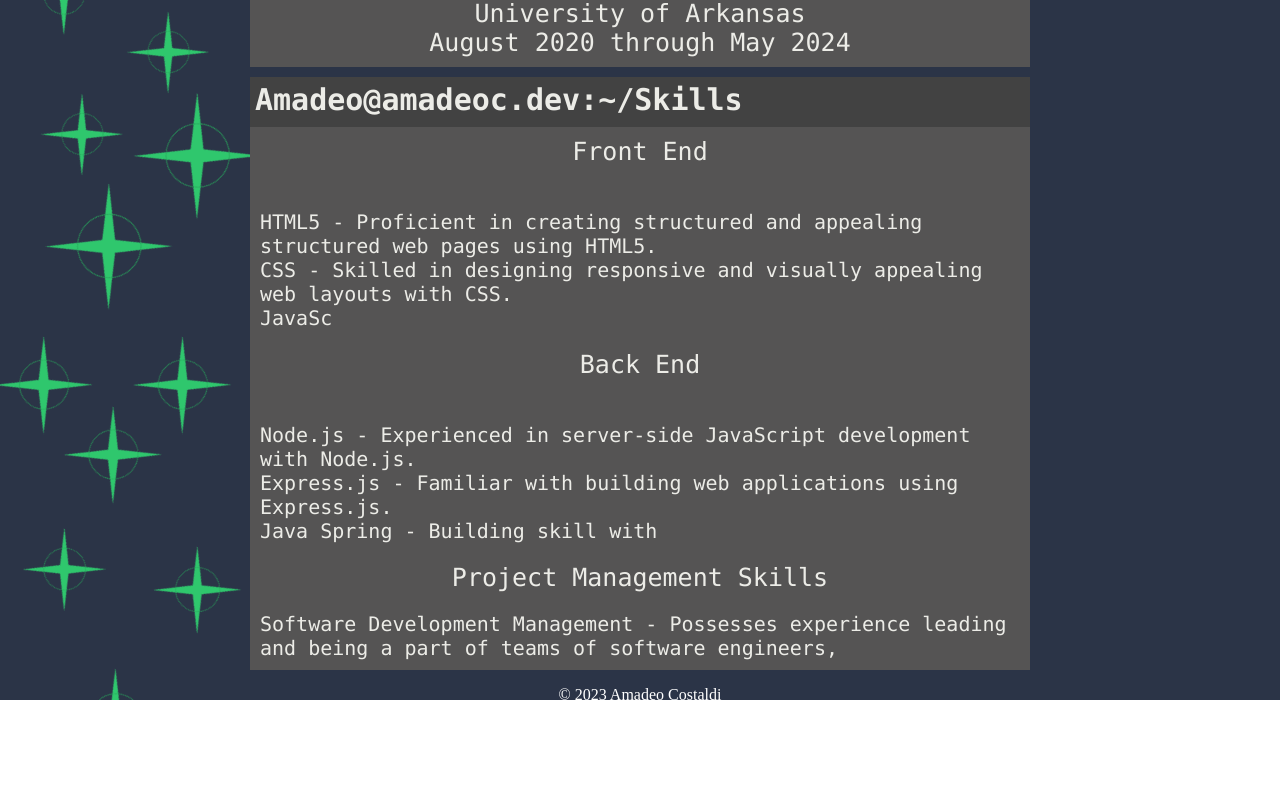
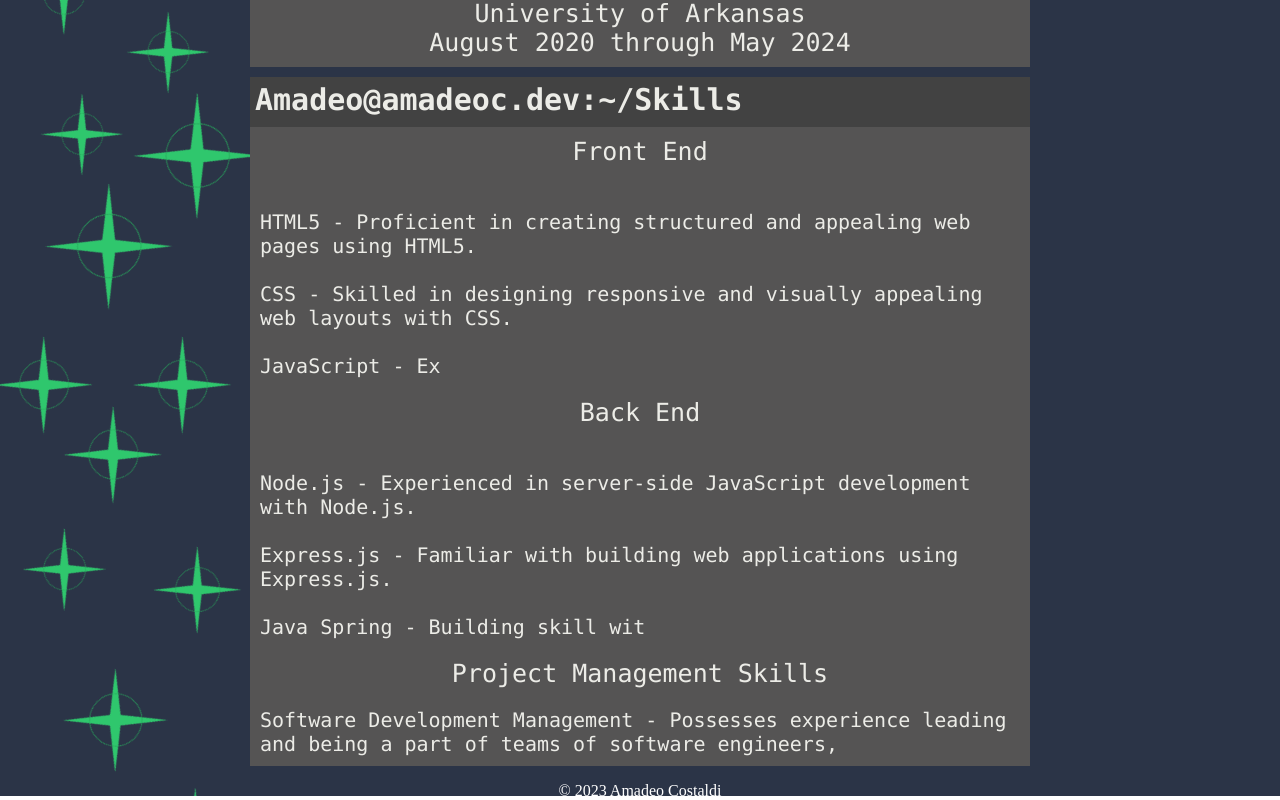
Before and after one commit to acostaldi/PortfolioWebsite, a React (Create React App) app: page / in a window 1280 px wide. Shown: the part 676-1476 px from the top of the page. Before the commit the page ends 1380 px from the top, so only its background shows below. Built offline with nearby package versions, Linux system fonts and the light colour scheme.

Commit message:
fixed typos

```diff
--- a/src/pages/Home.js
+++ b/src/pages/Home.js
@@ -15,25 +15,25 @@ function Home() {
   const titleBack = useTypingEffect('Back End', 50)
   const titleSpecial = useTypingEffect('Project Management Skills', 50)
   const contentFront = useTypingEffect(`
-  HTML5 - Proficient in creating structured and appealing structured web pages using HTML5.
-  CSS - Skilled in designing responsive and visually appealing web layouts with CSS.
-  JavaScript - Experienced in building interactive web applications and enhancing user experiences with JavaScript.
+  HTML5 - Proficient in creating structured and appealing web pages using HTML5.\n
+  CSS - Skilled in designing responsive and visually appealing web layouts with CSS.\n
+  JavaScript - Experienced in building interactive web applications and enhancing user experiences with JavaScript.\n
   React - Familiar in developing modern, component-based websites and web apps using React.`, 30);
 
   const contentBack = useTypingEffect(`
-  Node.js - Experienced in server-side JavaScript development with Node.js.
-  Express.js - Familiar with building web applications using Express.js.
-  Java Spring - Building skill with developing Java applications with the Spring framework.
-  Java - Experienced for three years in creating robust and efficient Java applications.
-  Python - Experienced with developing a wide variety of applications in Python from encrypted messaging apps to artificial intelligence models.
-  C/C++ - Familiar in low-level programming with C/C++ for operating system design, algorithm implementations, and application development.
-  C# - Familiar with utilizing C# for scripting purposes especially within the Unity engine.
-  Kotlin - Experienced in Android app development with Kotlin ranging from Calculator to Social Media applications.
+  Node.js - Experienced in server-side JavaScript development with Node.js.\n
+  Express.js - Familiar with building web applications using Express.js.\n
+  Java Spring - Building skill with developing Java applications with the Spring framework.\n
+  Java - Experienced for three years in creating robust and efficient Java applications.\n
+  Python - Experienced with developing a wide variety of applications in Python from encrypted messaging apps to artificial intelligence models.\n
+  C/C++ - Familiar in low-level programming with C/C++ for operating system design, algorithm implementations, and application development.\n
+  C# - Familiar with utilizing C# for scripting purposes especially within the Unity engine.\n
+  Kotlin - Experienced in Android app development with Kotlin ranging from Calculator to Social Media applications.\n
   SQL - Proficient in database design, querying, and management using SQL.`, 30);
 
   const contentSpecial = useTypingEffect(`Software Development Management - Possesses experience leading and being a part of teams of software engineers,
   organizing workflows, delegating responsibility, and faciliating cooperation between different interdisciplinary teams\n
-  Software Engineering Practices - Familiar with Agile methodologies and Paired Programming enviroments\nVersion Control - Well experienced maintaining proper version control with both Git and PlasticSCM\n`, 50)
+  Software Engineering Practices - Familiar with Agile methodologies and Paired Programming envirnoments\nVersion Control - Well experienced maintaining proper version control with both Git and PlasticSCM\n`, 50)
   const contact = useTypingEffect(`I'd love to connect with you! Feel free to contact me through Email or LinkedIn, and I'd be happy to talk with you and/or provide my resume. You are also more then welcome to view my work on Github.`, 50);
 
   return (
```
